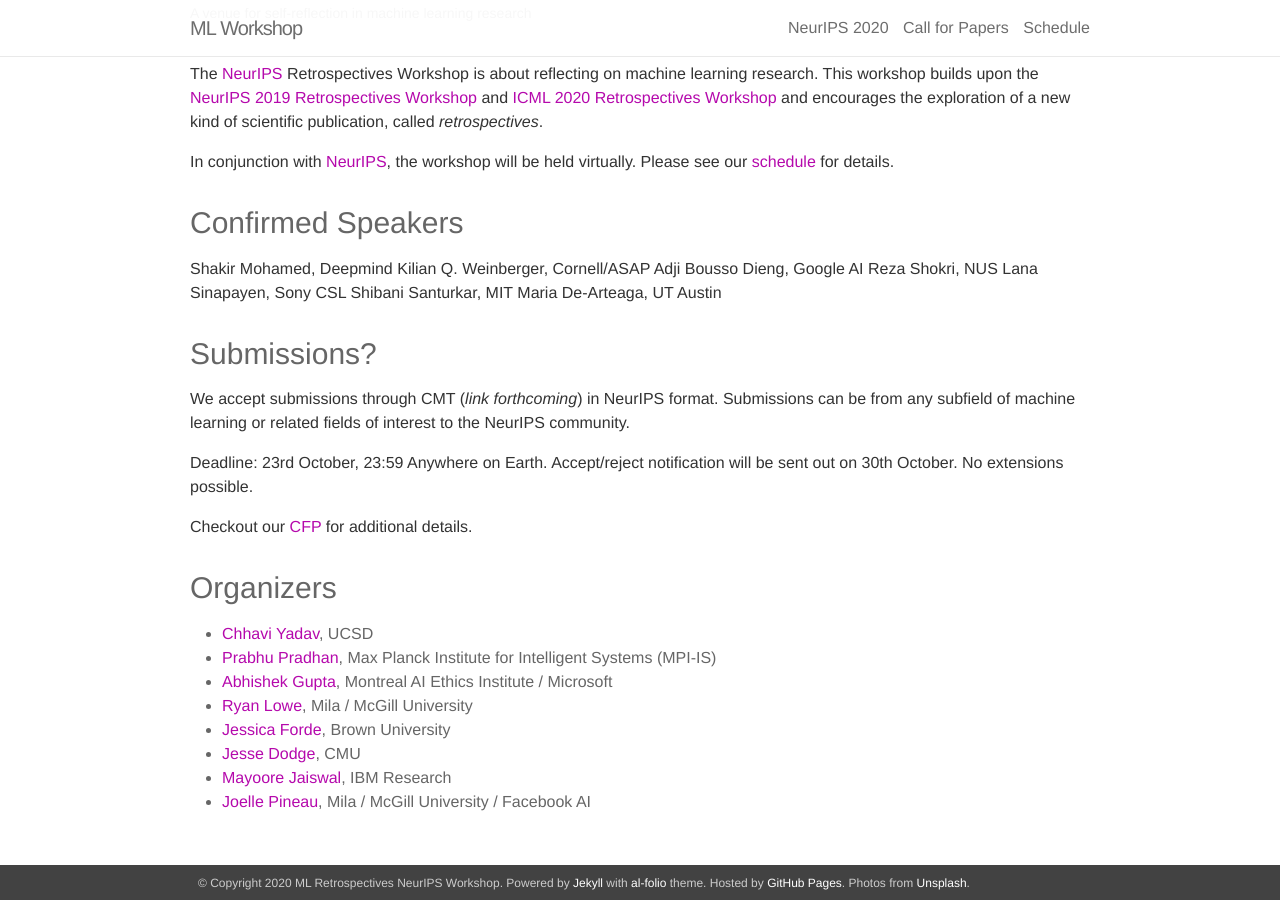
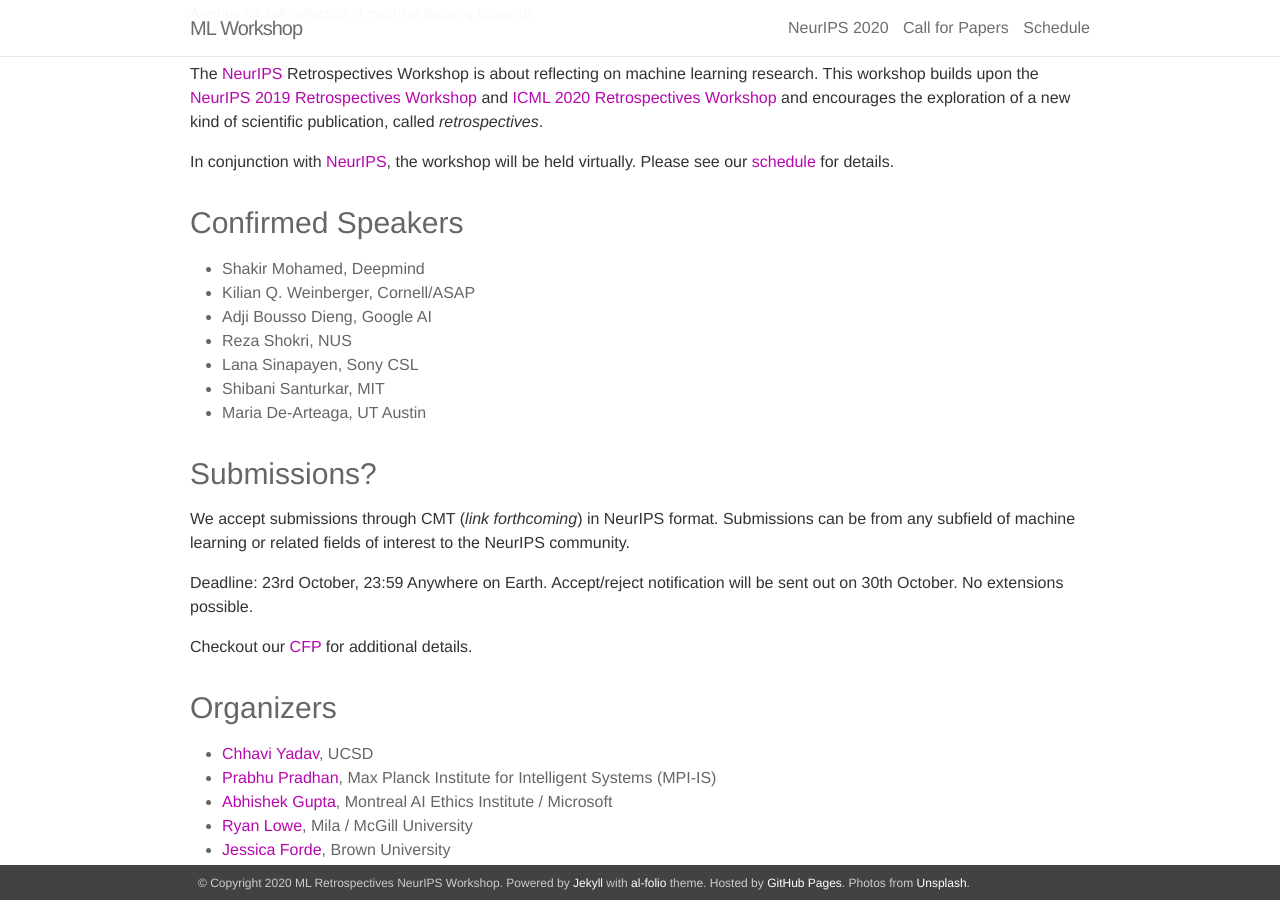
Before and after one commit to ml-retrospectives/neurips2020, a Jekyll site: the page built from _pages/00_home.md, in a window 1280 px wide and 900 px high, scrolled down 390 px. Built offline with Jekyll 4.4.1, drawn with Linux system fonts in a browser that asks for light colours; nearby versions of some CDN libraries.

```diff
--- a/_pages/00_home.md
+++ b/_pages/00_home.md
@@ -14,13 +14,13 @@ In conjunction with [NeurIPS](https://neurips.cc/), the workshop will be held vi
 
 ### Confirmed Speakers
 
-Shakir Mohamed, Deepmind
-Kilian Q. Weinberger, Cornell/ASAP
-Adji Bousso Dieng, Google AI
-Reza Shokri, NUS
-Lana Sinapayen, Sony CSL
-Shibani Santurkar, MIT
-Maria De-Arteaga, UT Austin
+* Shakir Mohamed, Deepmind
+* Kilian Q. Weinberger, Cornell/ASAP
+* Adji Bousso Dieng, Google AI
+* Reza Shokri, NUS
+* Lana Sinapayen, Sony CSL
+* Shibani Santurkar, MIT
+* Maria De-Arteaga, UT Austin
 
 
 ### Submissions?
```
